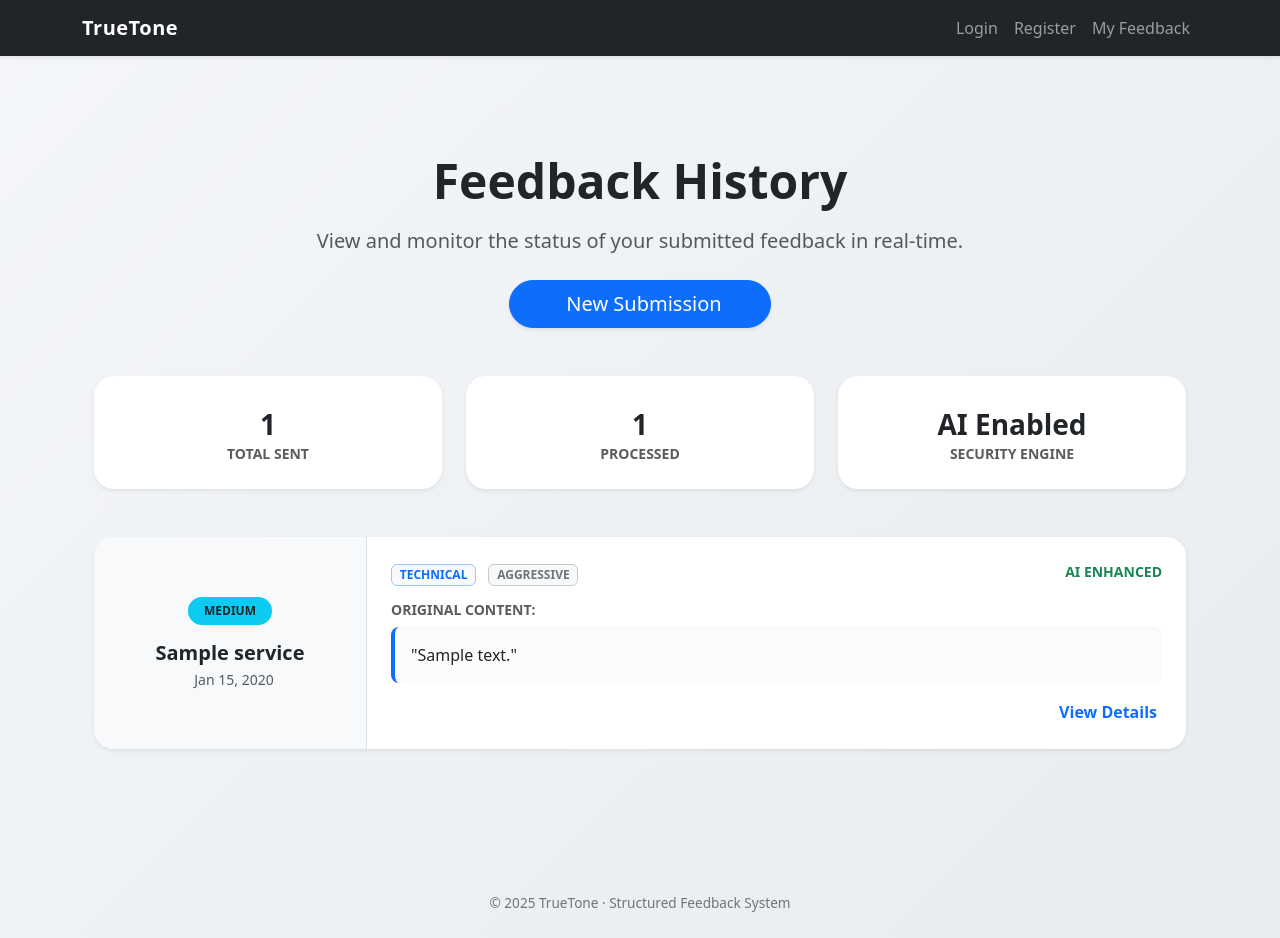
After one commit to cansu-oznur-avci1/truetone, a Django app: page /feedback/my-feedbacks/ in a window 1280 px wide. The commit adds this page. Run offline with Django 5.2, Linux system fonts and the light colour scheme; a user stored in the database is signed in; tables that the repository leaves empty hold one stand-in row (values such as "Sample post"); parts of the project's set-up code (start-up, migrations or seed data) failed here and were passed over.

Commit message:
Dashboard(User) - Listing Submitted Feedbacks

```diff
--- /dev/null
+++ b/feedback/templates/feedback/user_feedback_list.html
@@ -0,0 +1,102 @@
+{% extends "base.html" %}
+
+{% block title %}My Feedback History | TrueTone{% endblock %}
+
+{% block content %}
+<div class="container py-5">
+    <div class="row mb-5">
+        <div class="col-lg-8 mx-auto text-center">
+            <h1 class="display-5 fw-bold text-dark mb-3">Feedback History</h1>
+            <p class="lead text-muted">View and monitor the status of your submitted feedback in real-time.</p>
+            <div class="d-flex justify-content-center gap-3 mt-4">
+                <a href="{% url 'services:service_list' %}" class="btn btn-primary btn-lg px-5 rounded-pill shadow-sm">
+                    <i class="fas fa-plus me-2"></i>New Submission
+                </a>
+            </div>
+        </div>
+    </div>
+
+    <div class="row mb-5 g-4 text-center">
+        <div class="col-md-4">
+            <div class="p-4 bg-white rounded-4 shadow-sm border-0">
+                <div class="text-primary mb-2"><i class="fas fa-paper-plane fa-2x"></i></div>
+                <h3 class="fw-bold mb-0">{{ feedbacks|length }}</h3>
+                <small class="text-uppercase text-muted fw-semibold">Total Sent</small>
+            </div>
+        </div>
+        <div class="col-md-4">
+            <div class="p-4 bg-white rounded-4 shadow-sm border-0">
+                <div class="text-success mb-2"><i class="fas fa-check-double fa-2x"></i></div>
+                <h3 class="fw-bold mb-0">{% if feedbacks %}{{ feedbacks|length }}{% else %}0{% endif %}</h3>
+                <small class="text-uppercase text-muted fw-semibold">Processed</small>
+            </div>
+        </div>
+        <div class="col-md-4">
+            <div class="p-4 bg-white rounded-4 shadow-sm border-0">
+                <div class="text-info mb-2"><i class="fas fa-robot fa-2x"></i></div>
+                <h3 class="fw-bold mb-0">{% if feedbacks %}AI Enabled{% else %}Active{% endif %}</h3>
+                <small class="text-uppercase text-muted fw-semibold">Security Engine</small>
+            </div>
+        </div>
+    </div>
+
+    <div class="row">
+        {% for fb in feedbacks %}
+        <div class="col-lg-12 mb-4">
+            <div class="card border-0 shadow-sm rounded-4 overflow-hidden feedback-card">
+                <div class="row g-0">
+                    <div class="col-md-3 bg-light d-flex flex-column justify-content-center align-items-center border-end p-4 text-center">
+                        <div class="badge rounded-pill mb-3 {% if fb.severity == 4 %}bg-danger{% elif fb.severity == 3 %}bg-warning text-dark{% else %}bg-info text-dark{% endif %} px-3 py-2">
+                            {% if fb.severity == 4 %}CRITICAL{% elif fb.severity == 3 %}HIGH{% else %}MEDIUM{% endif %}
+                        </div>
+                        <h5 class="fw-bold text-dark mb-1">{{ fb.service.name }}</h5>
+                        <small class="text-muted"><i class="far fa-calendar-alt me-2"></i>{{ fb.date|date:"M d, Y" }}</small>
+                    </div>
+                    <div class="col-md-9 px-4 py-4">
+                        <div class="d-flex justify-content-between align-items-start mb-3">
+                            <div>
+                                <span class="badge bg-light text-primary border border-primary-subtle me-2">{{ fb.category|upper }}</span>
+                                <span class="badge bg-light text-secondary border border-secondary-subtle">{{ fb.tone|upper }}</span>
+                            </div>
+                            {% if fb.normalized_text %}
+                                <span class="text-success fw-bold small"><i class="fas fa-magic me-1"></i> AI ENHANCED</span>
+                            {% endif %}
+                        </div>
+
+                        <div class="mb-3">
+                            <h6 class="text-muted small fw-bold text-uppercase mb-2">Original Content:</h6>
+                            <p class="text-dark bg-light-subtle p-3 rounded-3 border-start border-4 border-primary shadow-inner">
+                                "{{ fb.raw_text }}"
+                            </p>
+                        </div>
+
+                        <div class="d-flex justify-content-end">
+                            <a href="#" class="btn btn-link text-decoration-none fw-bold p-0">View Details <i class="fas fa-arrow-right ms-1"></i></a>
+                        </div>
+                    </div>
+                </div>
+            </div>
+        </div>
+        {% empty %}
+        <div class="col-lg-8 mx-auto text-center py-5">
+            <div class="p-5 bg-white rounded-5 shadow-sm border border-2 border-dashed">
+                <img src="https://cdn-icons-png.flaticon.com/512/7486/7486744.png" alt="No data" class="mb-4" style="width: 120px; opacity: 0.5;">
+                <h3 class="fw-bold">No feedback yet!</h3>
+                <p class="text-muted mb-4">Your history is empty. Start by sharing your first feedback to help us grow.</p>
+                <a href="{% url 'services:service_list' %}" class="btn btn-primary px-5 py-3 rounded-pill fw-bold">Let's Get Started</a>
+            </div>
+        </div>
+        {% endfor %}
+    </div>
+</div>
+
+<style>
+    body { background-color: #f8f9fa; }
+    .feedback-card { transition: all 0.3s ease; }
+    .feedback-card:hover { transform: scale(1.01); box-shadow: 0 10px 30px rgba(0,0,0,0.08) !important; }
+    .rounded-4 { border-radius: 1.25rem !important; }
+    .rounded-5 { border-radius: 2rem !important; }
+    .bg-light-subtle { background-color: #f1f3f5; }
+    .shadow-inner { box-shadow: inset 0 2px 4px rgba(0,0,0,0.03); }
+</style>
+{% endblock %}
--- a/feedback/urls.py
+++ b/feedback/urls.py
@@ -7,4 +7,5 @@ app_name = 'feedback'
 urlpatterns = [
     path('submit/<int:service_id>/', submit_feedback, name='submit_feedback'),
     path('dashboard/', views.service_owner_dashboard, name='service_owner_dashboard'),
+    path('my-feedbacks/', views.user_feedback_list, name='user_feedback_list'),
 ]
--- a/feedback/views.py
+++ b/feedback/views.py
@@ -33,3 +33,8 @@ def service_owner_dashboard(request):
     return render(request, 'feedback/dashboard.html', {
         'feedbacks': feedbacks
     })
+@login_required
+def user_feedback_list(request):
+    # Template içindeki döngü 'feedbacks' beklediği için anahtarı öyle veriyoruz
+    user_feedbacks = Feedback.objects.filter(user=request.user).order_by('-date')
+    return render(request, 'feedback/user_feedback_list.html', {'feedbacks': user_feedbacks})
--- a/templates/base.html
+++ b/templates/base.html
@@ -49,6 +49,9 @@
         <li class="nav-item">
           <a class="nav-link" href="{% url 'register' %}">Register</a>
         </li>
+        <li class="nav-item">
+           <a class="nav-link" href="{% url 'feedback:user_feedback_list' %}">My Feedback</a>
+        </li>
       </ul>
     </div>
   </div>
```
